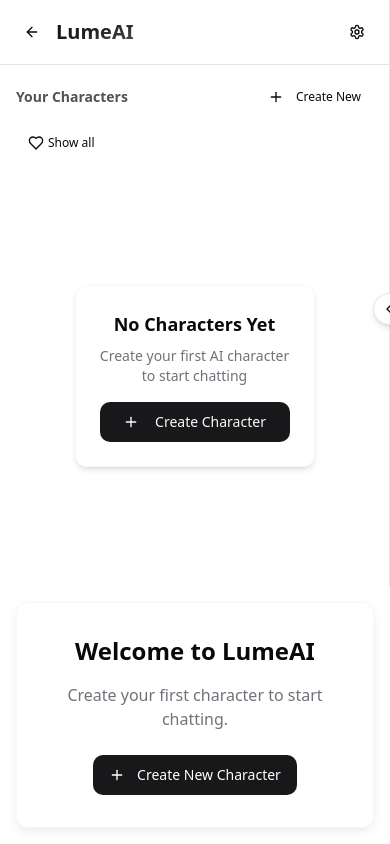
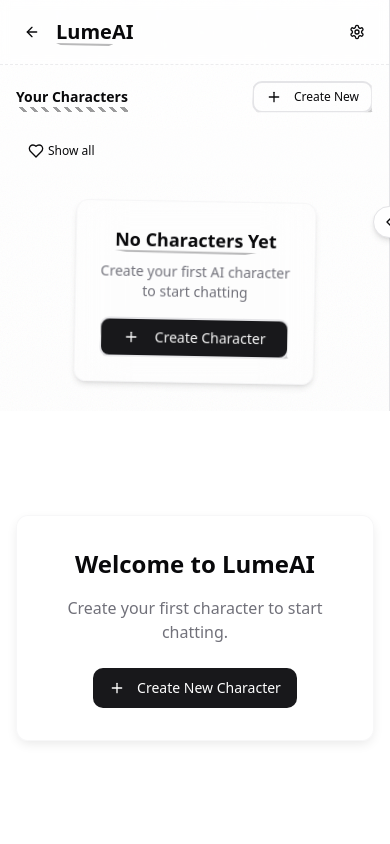
Before and after one commit to HazelVelt/lume-ai, a React (Vite) app: page /chat in a window 390 px wide. Built offline with nearby package versions, Linux system fonts and the light colour scheme.

Commit message:
Refactor sidebar UI
Refactor the sidebar UI to have a more unique and handcrafted look. Also, fix the z-layering issue with the sidebar arrow.

```diff
--- a/src/components/Sidebar.tsx
+++ b/src/components/Sidebar.tsx
@@ -80,21 +80,22 @@ const Sidebar: React.FC<SidebarProps> = ({
   }, [favoriteCharacters, otherCharacters, showOnlyFavorites, selectedTags]);
 
   return (
-    <div className={`${isSidebarCollapsed ? 'w-0 md:w-16 overflow-hidden' : 'w-full md:w-[320px]'} border-r border-border bg-background/95 backdrop-blur-sm flex flex-col h-full transition-all duration-300 relative z-10`}>
-      <div className="p-4 border-b flex items-center">
+    <div className={`${isSidebarCollapsed ? 'w-0 md:w-16 overflow-hidden' : 'w-full md:w-[320px]'} relative border-r border-border paper-texture transition-all duration-300 z-20`}>
+      {/* Handcrafted Sidebar Header */}
+      <div className="p-4 border-b border-dashed border-border/70 bg-background/70 backdrop-blur-sm flex items-center">
         {!isLandingPage && !isSidebarCollapsed && (
           <Button
             variant="ghost"
             size="icon"
             onClick={onReturnHome}
-            className="mr-2 h-8 w-8 rounded-full"
+            className="mr-2 h-8 w-8 rounded-full hover:bg-secondary/50"
           >
             <ArrowLeft className="h-4 w-4" />
           </Button>
         )}
 
         {!isSidebarCollapsed && (
-          <h1 className="text-xl font-bold text-gradient">
+          <h1 className="text-xl font-bold sketch-underline">
             LumeAI
           </h1>
         )}
@@ -104,7 +105,7 @@ const Sidebar: React.FC<SidebarProps> = ({
             variant="ghost"
             size="icon"
             onClick={onSettingsOpen}
-            className="h-8 w-8 rounded-full"
+            className="h-8 w-8 rounded-full hover:bg-secondary/50"
           >
             <Settings className="h-4 w-4" />
           </Button>
@@ -113,13 +114,13 @@ const Sidebar: React.FC<SidebarProps> = ({
 
       {!isSidebarCollapsed && (
         <>
-          <div className="flex justify-between items-center p-4">
-            <h2 className="text-sm font-semibold text-foreground/70">Your Characters</h2>
+          <div className="flex justify-between items-center p-4 bg-background/40">
+            <h2 className="text-sm font-semibold wavy-decoration">Your Characters</h2>
             <Button
               variant="ghost"
               size="sm"
               onClick={onCreateCharacter}
-              className="flex items-center text-xs h-8"
+              className="hand-drawn-button shadow-foreground/20 hover:bg-background/70 text-xs h-8"
             >
               <Plus className="h-4 w-4 mr-1" />
               Create New
@@ -127,7 +128,7 @@ const Sidebar: React.FC<SidebarProps> = ({
           </div>
 
           {allTags.length > 0 && (
-            <div className="px-4 pb-2">
+            <div className="px-4 pb-2 bg-secondary/10">
               <div className="flex items-center mb-2">
                 <Tags className="h-4 w-4 mr-2 text-muted-foreground" />
                 <h3 className="text-xs font-medium text-muted-foreground">Filter by Tags</h3>
@@ -137,7 +138,7 @@ const Sidebar: React.FC<SidebarProps> = ({
                   <Badge
                     key={tag}
                     variant={selectedTags.includes(tag) ? "default" : "outline"}
-                    className="cursor-pointer transition-all hover:scale-105"
+                    className="cursor-pointer transition-all hover:scale-105 rounded-md"
                     onClick={() => toggleTag(tag)}
                   >
                     {tag}
@@ -147,13 +148,13 @@ const Sidebar: React.FC<SidebarProps> = ({
             </div>
           )}
 
-          <div className="px-4 pb-2 space-y-2">
+          <div className="px-4 py-2 space-y-2 bg-background/60">
             <div className="flex items-center">
               <Button
                 variant="ghost"
                 size="sm"
                 onClick={() => setShowOnlyFavorites(!showOnlyFavorites)}
-                className={`text-xs h-7 flex items-center gap-1 ${showOnlyFavorites ? 'bg-accent1/20' : ''}`}
+                className={`text-xs h-7 flex items-center gap-1 rounded-full ${showOnlyFavorites ? 'bg-accent1/20' : ''}`}
               >
                 <Heart className={`h-3 w-3 ${showOnlyFavorites ? 'text-red-500 fill-red-500' : ''}`} />
                 {showOnlyFavorites ? 'Showing favorites' : 'Show all'}
@@ -166,17 +167,17 @@ const Sidebar: React.FC<SidebarProps> = ({
             </div>
           </div>
 
-          <div className="flex-1 overflow-y-auto p-3 scrollbar-none">
+          <div className="flex-1 overflow-y-auto p-3 scrollbar-none bg-gradient-to-b from-background/40 to-background/20">
             {characters.length === 0 ? (
               <div className="flex flex-col items-center justify-center h-full p-4 text-center">
-                <div className="glass-morphism p-6 rounded-lg max-w-[240px] shadow-md">
-                  <h3 className="text-lg font-semibold mb-2">No Characters Yet</h3>
+                <div className="glass-morphism p-6 rounded-lg max-w-[240px] shadow-md transform rotate-1">
+                  <h3 className="text-lg font-semibold mb-2 sketch-underline">No Characters Yet</h3>
                   <p className="text-sm text-muted-foreground mb-4">
                     Create your first AI character to start chatting
                   </p>
                   <Button
                     onClick={onCreateCharacter}
-                    className="w-full bg-accent1 hover:bg-accent1/80"
+                    className="hand-drawn-button shadow-foreground/20 w-full bg-accent1 hover:bg-accent1/80"
                   >
                     <Plus className="h-4 w-4 mr-2" />
                     Create Character
@@ -213,6 +214,7 @@ const Sidebar: React.FC<SidebarProps> = ({
         </>
       )}
 
+      {/* Fixed z-index issue with the toggle button */}
       <Button
         variant="ghost"
         size="icon"
--- a/src/pages/ChatPage.tsx
+++ b/src/pages/ChatPage.tsx
@@ -110,7 +110,7 @@ const ChatPage: React.FC = () => {
       />
 
       {/* Main content area */}
-      <div className="flex-1 flex flex-col h-full bg-background relative">
+      <div className="flex-1 flex flex-col h-full bg-background relative z-10">
         {activeCharacter ? (
           doesCharacterMatchTags(activeCharacter) ? (
             <>
```
